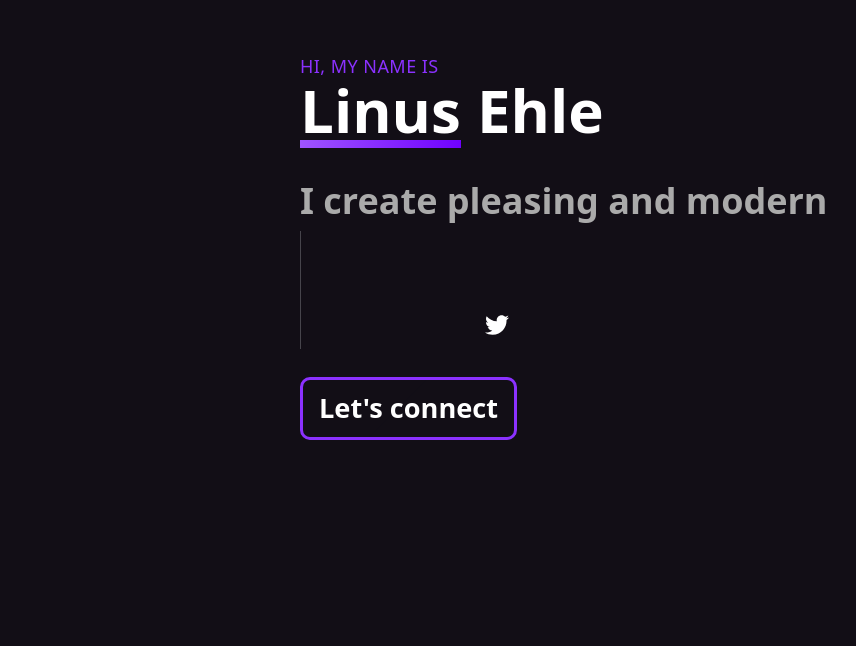
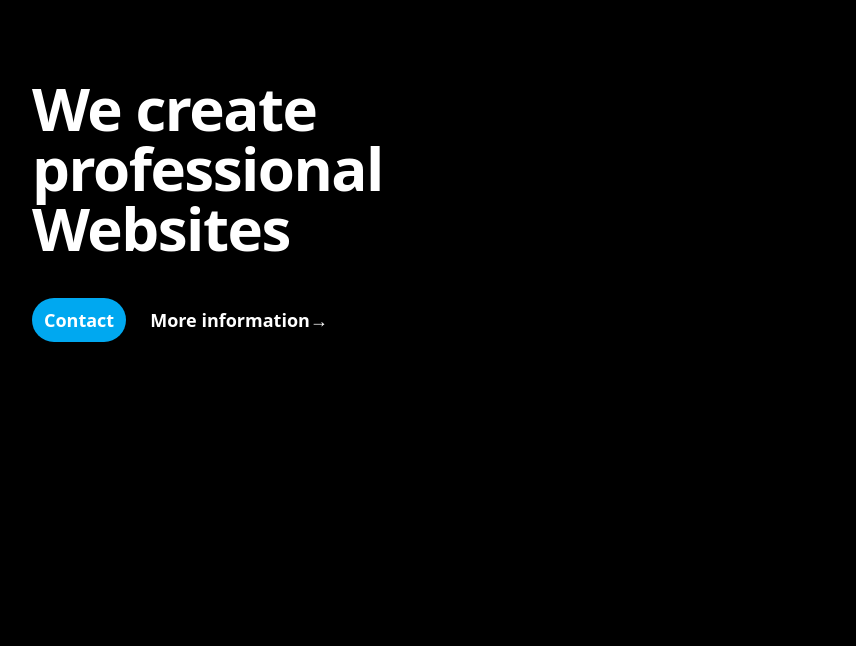
Before and after one commit to linusehle/linusehle-portfolio, a React (Vite) app: page / in a window 1280 px wide. Shown: the part 154-800 px from the top of the page, without its empty margins (0-856 px from the left). Built offline with nearby package versions, Linux system fonts and the light colour scheme.

Commit message:
feat: changed header

```diff
--- a/src/components/Header/Header.tsx
+++ b/src/components/Header/Header.tsx
@@ -2,91 +2,30 @@ import './header.scss';
 
 function Header () {
     return (
-        <header className="bg-[#120e16] h-screen flex items-center">
-            <div className="flex flex-col py-12 px-4 md:px-[125px] lg:px-[300px]">
-                <div>
-                    <span className="font-medium text-lg uppercase tracking-wide text-[#8b31ff]">Hi, my name is</span>
-                </div>
-                <div className="flex space-x-4">
-                    <span className="emphasize border-gradient border-gradient-green font-bold text-6xl only-top">Linus</span>
-                    <span className="font-bold text-6xl text-white">Ehle</span>
-                </div>
-                <div className="mt-6">
-                    <div className="animated-text text-white text-4xl font-semibold leading-relaxed min-w-[280px]">
-                        <span></span>
+        <div className='bg-[#000000] text-white'>
+            <div className="relative">
+            <div className="mx-auto max-w-7xl lg:grid lg:grid-cols-12 lg:gap-x-8 lg:px-8">
+                <div className="px-6 pb-24 pt-10 sm:pb-32 lg:col-span-7 lg:px-0 lg:pb-56 lg:pt-48 xl:col-span-6">
+                    <div className="mx-auto max-w-2xl lg:mx-0">
+                        <div className="mt-24 text-4xl font-bold tracking-tight sm:mt-10 sm:text-6xl">
+                            <h1>We create</h1>
+                            <h1>professional<br />Websites</h1>
+                        </div>
+                        <div className="mt-10 flex items-center gap-x-6">
+                            <span className="bg-[#00a8f0] rounded-full p-2 text-lg px-3 text-white font-semibold">
+                                Contact
+                            </span>
+                            <span className="text-lg font-semibold leading-6 hover:text-[#00a8f0] transition cursor-pointer" v-on:click="about_scroll">
+                                More information
+                                <span aria-hidden="true">→</span>
+                            </span>
+                        </div>
                     </div>
                 </div>
-                <div className='flex space-x-6 text-white mt-6'>
-                    <div>
-                        <a href="" target="_blank">
-                            <svg xmlns="http://www.w3.org/2000/svg" viewBox="0 0 512 512" className="text-white h-6 hover:text-[#9f55ff]">
-                                <path fill="currentColor" d="M64 112c-8.8 0-16 7.2-16 16v22.1L220.5 291.7c20.7 17
-                                50.4 17 71.1 0L464 150.1V128c0-8.8-7.2-16-16-16H64zM48 212.2V384c0
-                                8.8 7.2 16 16 16H448c8.8 0 16-7.2 16-16V212.2L322 328.8c-38.4 31.5-93.7
-                                31.5-132 0L48 212.2zM0 128C0 92.7 28.7 64 64 64H448c35.3 0 64 28.7 64
-                                64V384c0 35.3-28.7 64-64 64H64c-35.3 0-64-28.7-64-64V128z"/>
-                            </svg>
-                        </a>
-                    </div>
-                    <div>
-                        <a href="" target="_blank">
-                            <svg xmlns="http://www.w3.org/2000/svg" viewBox="0 0 448 512" className="text-white h-6 hover:text-[#9f55ff]">
-                                <path fill="currentColor" d="M100.3 448H7.4V148.9h92.9zM53.8 108.1C24.1 108.1 0 83.5 0 53.8a53.8 53.8 0
-                                0 1 107.6 0c0 29.7-24.1 54.3-53.8 54.3zM447.9 448h-92.7V302.4c0-34.7-.7-79.2-48.3-79.2-48.3 0-55.7
-                                37.7-55.7 76.7V448h-92.8V148.9h89.1v40.8h1.3c12.4-23.5 42.7-48.3 87.9-48.3 94 0 111.3 61.9 111.3 142.3V448z"/>
-                            </svg>
-                        </a>
-                    </div>
-                    <div>
-                        <a href="https://github.com/linusehle" target="_blank">
-                            <svg xmlns="http://www.w3.org/2000/svg" viewBox="0 0 496 512" className="text-white h-6 hover:text-[#9f55ff]">
-                                <path fill="currentColor" d="M165.9 397.4c0 2-2.3 3.6-5.2 3.6-3.3 .3-5.6-1.3-5.6-3.6 0-2 2.3-3.6 5.2-3.6 3-.3 5.6
-                                1.3 5.6 3.6zm-31.1-4.5c-.7 2 1.3 4.3 4.3 4.9 2.6 1 5.6 0 6.2-2s-1.3-4.3-4.3-5.2c-2.6-.7-5.5 .3-6.2
-                                2.3zm44.2-1.7c-2.9 .7-4.9 2.6-4.6 4.9 .3 2 2.9 3.3 5.9 2.6 2.9-.7 4.9-2.6 4.6-4.6-.3-1.9-3-3.2-5.9-2.9zM244.8
-                                8C106.1 8 0 113.3 0 252c0 110.9 69.8 205.8 169.5 239.2 12.8 2.3 17.3-5.6 17.3-12.1 0-6.2-.3-40.4-.3-61.4 0 0-70
-                                15-84.7-29.8 0 0-11.4-29.1-27.8-36.6 0 0-22.9-15.7 1.6-15.4 0 0 24.9 2 38.6 25.8 21.9 38.6 58.6 27.5 72.9 20.9
-                                2.3-16 8.8-27.1 16-33.7-55.9-6.2-112.3-14.3-112.3-110.5 0-27.5 7.6-41.3 23.6-58.9-2.6-6.5-11.1-33.3 2.6-67.9
-                                20.9-6.5 69 27 69 27 20-5.6 41.5-8.5 62.8-8.5s42.8 2.9 62.8 8.5c0 0 48.1-33.6 69-27 13.7 34.7 5.2 61.4 2.6
-                                67.9 16 17.7 25.8 31.5 25.8 58.9 0 96.5-58.9 104.2-114.8 110.5 9.2 7.9 17 22.9 17 46.4 0 33.7-.3 75.4-.3 83.6
-                                0 6.5 4.6 14.4 17.3 12.1C428.2 457.8 496 362.9 496 252 496 113.3 383.5 8 244.8 8zM97.2 352.9c-1.3 1-1 3.3 .7
-                                5.2 1.6 1.6 3.9 2.3 5.2 1 1.3-1 1-3.3-.7-5.2-1.6-1.6-3.9-2.3-5.2-1zm-10.8-8.1c-.7 1.3 .3 2.9 2.3 3.9 1.6 1 3.6
-                                .7 4.3-.7 .7-1.3-.3-2.9-2.3-3.9-2-.6-3.6-.3-4.3 .7zm32.4 35.6c-1.6 1.3-1 4.3 1.3 6.2 2.3 2.3 5.2 2.6 6.5 1 1.3-1.3
-                                .7-4.3-1.3-6.2-2.2-2.3-5.2-2.6-6.5-1zm-11.4-14.7c-1.6 1-1.6 3.6 0 5.9 1.6 2.3 4.3 3.3 5.6 2.3 1.6-1.3 1.6-3.9 0-6.2-1.4-2.3-4-3.3-5.6-2z"/>
-                            </svg>
-                        </a>
-                    </div>
-                    <div>
-                        <a href="" target="_blank">
-                            <svg xmlns="http://www.w3.org/2000/svg" viewBox="0 0 448 512" className="text-white h-6 hover:text-[#9f55ff]">
-                                <path fill="currentColor" d="M224.1 141c-63.6 0-114.9 51.3-114.9 114.9s51.3 114.9 114.9 114.9S339 319.5 339
-                                255.9 287.7 141 224.1 141zm0 189.6c-41.1 0-74.7-33.5-74.7-74.7s33.5-74.7 74.7-74.7 74.7
-                                33.5 74.7 74.7-33.6 74.7-74.7 74.7zm146.4-194.3c0 14.9-12 26.8-26.8 26.8-14.9 0-26.8-12-26.8-26.8s12-26.8
-                                26.8-26.8 26.8 12 26.8 26.8zm76.1 27.2c-1.7-35.9-9.9-67.7-36.2-93.9-26.2-26.2-58-34.4-93.9-36.2-37-2.1-147.9-2.1-184.9 0-35.8
-                                1.7-67.6 9.9-93.9 36.1s-34.4 58-36.2 93.9c-2.1 37-2.1 147.9 0 184.9 1.7 35.9 9.9 67.7 36.2 93.9s58 34.4 93.9 36.2c37
-                                2.1 147.9 2.1 184.9 0 35.9-1.7 67.7-9.9 93.9-36.2 26.2-26.2 34.4-58 36.2-93.9 2.1-37 2.1-147.8 0-184.8zM398.8 388c-7.8
-                                19.6-22.9 34.7-42.6 42.6-29.5 11.7-99.5 9-132.1 9s-102.7 2.6-132.1-9c-19.6-7.8-34.7-22.9-42.6-42.6-11.7-29.5-9-99.5-9-132.1s-2.6-102.7
-                                9-132.1c7.8-19.6 22.9-34.7 42.6-42.6 29.5-11.7 99.5-9 132.1-9s102.7-2.6 132.1 9c19.6 7.8 34.7 22.9 42.6 42.6 11.7 29.5 9 99.5 9 132.1s2.7 102.7-9 132.1z"/>
-                            </svg>
-                        </a>
-                    </div>
-                    <div>
-                        <a href="https://twitter.com/ehlelinus" target="_blank">
-                            <svg xmlns="http://www.w3.org/2000/svg" viewBox="0 0 512 512" className="text-white h-6 hover:text-[#9f55ff]">
-                                <path fill="currentColor" d="M459.4 151.7c.3 4.5 .3 9.1 .3 13.6 0 138.7-105.6 298.6-298.6 298.6-59.5
-                                0-114.7-17.2-161.1-47.1 8.4 1 16.6 1.3 25.3 1.3 49.1 0 94.2-16.6 130.3-44.8-46.1-1-84.8-31.2-98.1-72.8 6.5
-                                1 13 1.6 19.8 1.6 9.4 0 18.8-1.3 27.6-3.6-48.1-9.7-84.1-52-84.1-103v-1.3c14 7.8 30.2 12.7 47.4 13.3-28.3-18.8-46.8-51-46.8-87.4
-                                0-19.5 5.2-37.4 14.3-53 51.7 63.7 129.3 105.3 216.4 109.8-1.6-7.8-2.6-15.9-2.6-24 0-57.8 46.8-104.9 104.9-104.9 30.2 0 57.5 12.7
-                                76.7 33.1 23.7-4.5 46.5-13.3 66.6-25.3-7.8 24.4-24.4 44.8-46.1 57.8 21.1-2.3 41.6-8.1 60.4-16.2-14.3 20.8-32.2 39.3-52.6 54.3z"/>
-                            </svg>
-                        </a>
-                    </div>
-                </div>
-                <div className='mt-10 flex'>
-                    <a className="button diagonal-tl-br-out rounded-[10px] font-semibold " href="#">Let's connect</a>
-                </div>
             </div>
-        </header>
+        </div>
+        </div>
     );
 }
 
-export default Header;
+export default Header
```
